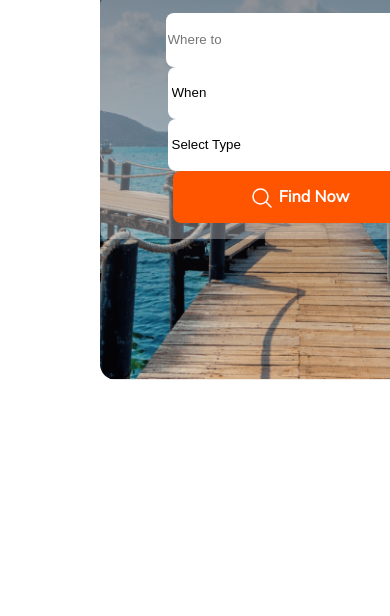
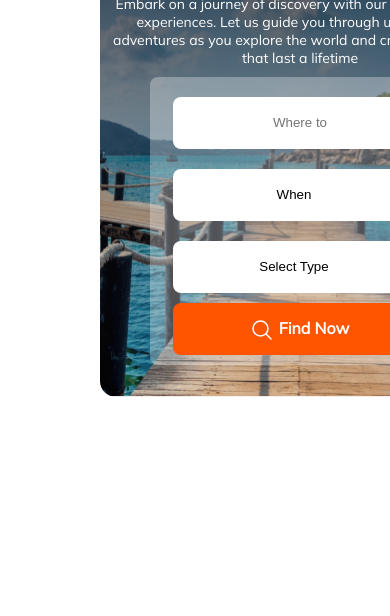
Before and after one commit to MarkBiswas73/B9A2, a plain HTML site: page index.html in a window 390 px wide. Shown: the part 228-844 px from the top of the page. Drawn offline with Linux system fonts and the light colour scheme.

Commit message:
Explore Your Travel/ respnsv done

```diff
--- a/responsive.css
+++ b/responsive.css
@@ -42,9 +42,6 @@
 
     /* Explore your travel */
 
-    .banner1 {
-        height: 483px;
-    }
 
     .banner1 h2 {
         color: #FFF;
@@ -53,7 +50,7 @@
         font-style: normal;
         font-weight: 800;
         margin: 0px;
-        padding: 0px;
+        padding: 30px;
     }
 
     .banner1 p {
@@ -62,17 +59,16 @@
         font-family: Mulish;
         font-size: 14px;
         font-weight: 400;
-        margin: 0px;
-        padding: 0px;
+        padding: 10px;
     }
 
     .form {
-        padding: 16px;
-        gap: 24px;
         border-radius: 8px;
         background: rgba(255, 255, 255, 0.30);
         display: flex;
         flex-direction: column;
+        padding: 10px 0px;
+        margin: 0 50px;
     }
 
     .form-box {
@@ -81,13 +77,16 @@
         border-radius: 8px;
         background: #FFF;
         border: 0;
-        margin-right: 10px;
+        padding: 0px;
+        text-align: center;
+        margin: 10px;
     }
 
     #form-btn {
         width: 255px;
-height: 52px;
-flex-shrink: 0;
+        height: 52px;
+        flex-shrink: 0;
+
     }
 
 
```
